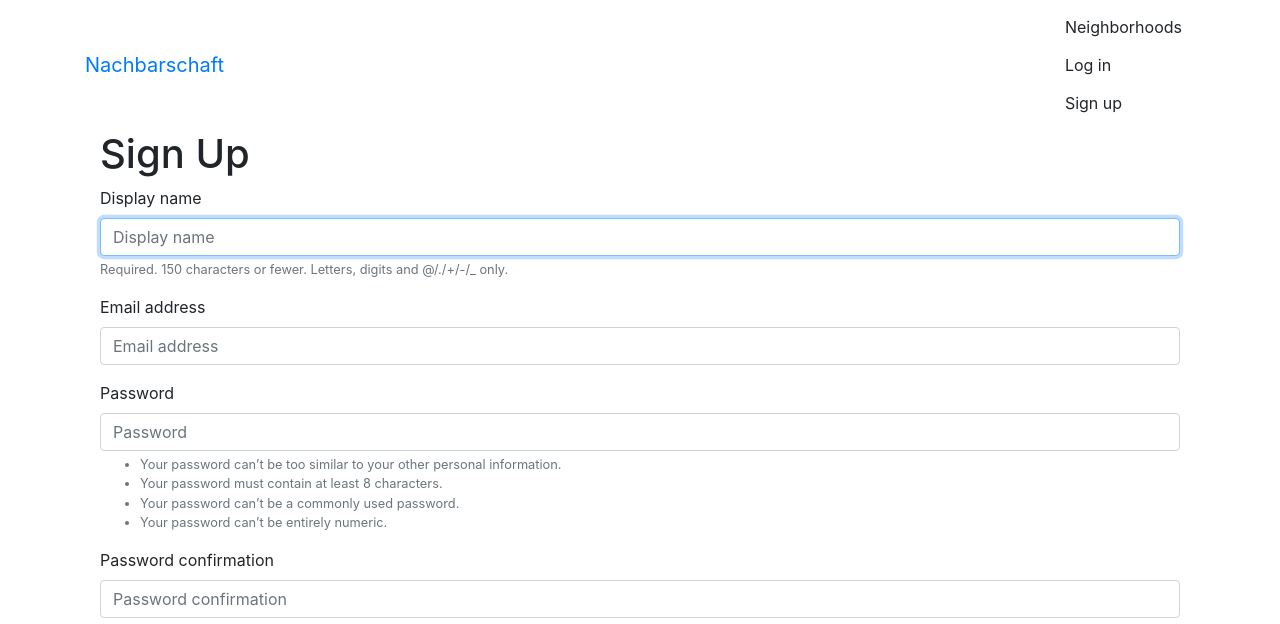
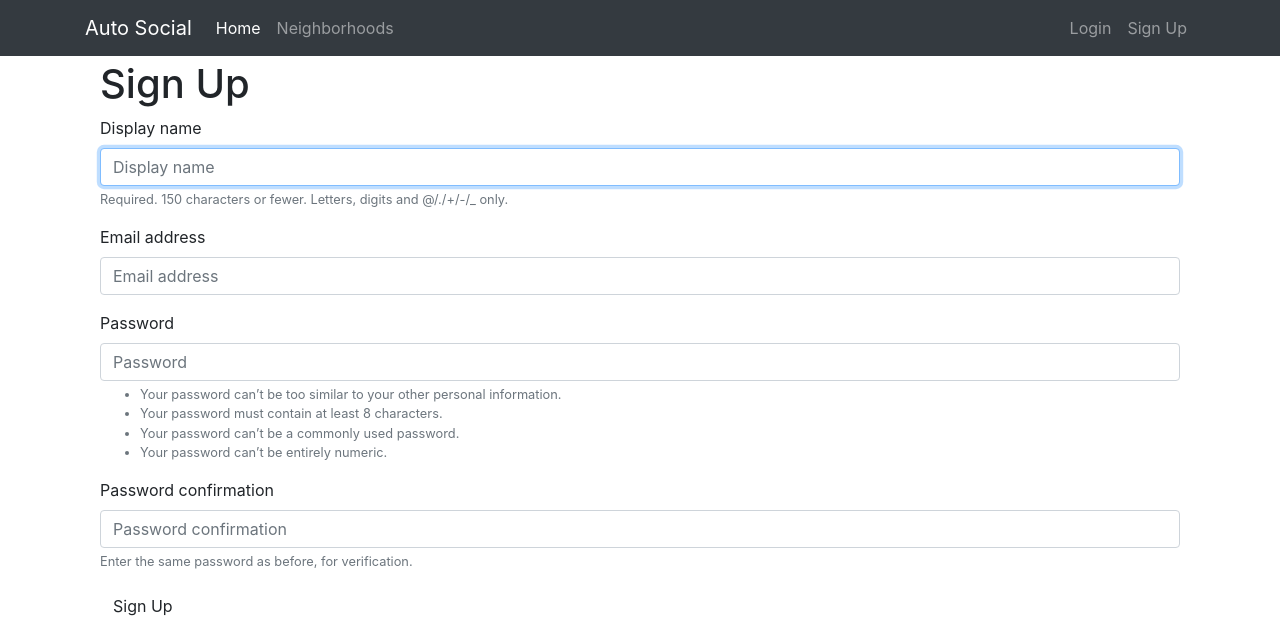
Before and after one commit to c12i/nachbarschaft, a Django app: page /accounts/signup/ in a window 1280 px wide. Shown: the top 624 px of the page. Run offline with Django 3.2, Linux system fonts and the light colour scheme; some libraries are stand-ins or nearby versions.

Commit message:
Modify base navbar

```diff
--- a/templates/base.html
+++ b/templates/base.html
@@ -7,32 +7,57 @@
   <title>Nachbarschaft</title>
   <link rel="stylesheet" href="https://stackpath.bootstrapcdn.com/bootstrap/4.4.1/css/bootstrap.min.css"
     integrity="sha384-Vkoo8x4CGsO3+Hhxv8T/Q5PaXtkKtu6ug5TOeNV6gBiFeWPGFN9MuhOf23Q9Ifjh" crossorigin="anonymous">
+  <link rel="stylesheet" href="https://use.fontawesome.com/releases/v5.8.2/css/all.css">
   <link href="https://fonts.googleapis.com/css?family=Montserrat" rel="stylesheet">
   <link rel="stylesheet" href="{% static 'simplesocial/css/master.css'%}">
 </head>
 
 <body>
-  <nav class="navbar  mynav" role="navigation" id="navbar">
+  <nav class="mb-1 navbar navbar-expand-lg navbar-dark bg-dark">
     <div class="container">
+      <a class="navbar-brand" href="{%url 'home'%}">Auto Social</a>
+      <button class="navbar-toggler" type="button" data-toggle="collapse" data-target="#navbarSupportedContent-333"
+        aria-controls="navbarSupportedContent-333" aria-expanded="false" aria-label="Toggle navigation">
+        <span class="navbar-toggler-icon"></span>
+      </button>
+      <div class="collapse navbar-collapse" id="navbarSupportedContent-333">
+        <ul class="navbar-nav mr-auto">
+          <li class="nav-item active">
+            <a class="nav-link" href="{%url 'home'%}">Home</a>
+          </li>
+          <li class="nav-item">
+            <a class="nav-link" href="{%url 'neighborhood:all'%}">Neighborhoods</a>
+          </li>
+        </ul>
+        <ul class="navbar-nav ml-auto nav-flex-icons">
+          {%if user.is_authenticated%}
+          <li class="nav-item dropdown">
+            <a class="nav-link dropdown-toggle" id="navbarDropdownMenuLink-333" data-toggle="dropdown"
+              aria-haspopup="true" aria-expanded="false">
+              <i class="fas fa-user"></i> <span id="user">@{{user.username}}</span>
+            </a>
+            <div class="dropdown-menu dropdown-menu-right dropdown-default"
+              aria-labelledby="navbarDropdownMenuLink-333">
+              <a class="dropdown-item" href="#">Profile</a>
+              <a class="dropdown-item" href="{%url 'posts:create'%}">Post</a>
+              <a class="dropdown-item" href="{%url 'neighborhood:all'%}">Neighborhoods</a>
+              <a class="dropdown-item" href="{%url 'neighborhood:create'%}">Create Neighborhoods</a>
+              <div class="dropdown-divider"></div>
+              <a class="dropdown-item" href="{%url 'accounts:logout'%}">Logout</a>
+            </div>
+          </li>
+          {%else%}
+          <li class="nav-item">
+            <a class="nav-link" href="{%url 'accounts:login'%}">Login</a>
+          </li>
+          <li class="nav-item">
+            <a class="nav-link" href="{%url 'accounts:signup'%}">Sign Up</a>
+          </li>
+          {%endif%}
+        </ul>
+      </div>
+    </div>
 
-      <a class="navbar-brand mynav" href="{% url 'home' %}">Nachbarschaft</a>
-
-      <ul class="nav navbar-nav navbar-right">
-        {% if user.is_authenticated %}
-        <li><a href="{% url 'posts:create' %}" class="btn btn-simple">Post</a></li>
-        <li><a href="{% url 'neighborhood:all' %}" class="btn btn-simple">Neighborhoods</a></li>
-        <li><a href="{% url 'neighborhood:create' %}" class="btn btn-simple">Create neighborhood</a></li>
-        <li><a href="{% url 'accounts:logout' %}" class="btn btn-simple">Log out</a></li>
-        {% else %}
-        <li><a href="{% url 'neighborhood:all' %}" class="btn btn-simple">Neighborhoods</a></li>
-        <li><a href="{% url 'accounts:login' %}" class="btn btn-simple">Log in</a></li>
-        <li><a href="{% url 'accounts:signup' %}" class="btn btn-simple">Sign up</a></li>
-        {% endif %}
-      </ul>
-
-
-
-    </div>
   </nav>
   <div class="container mycontent">
     {% block content %}
```
